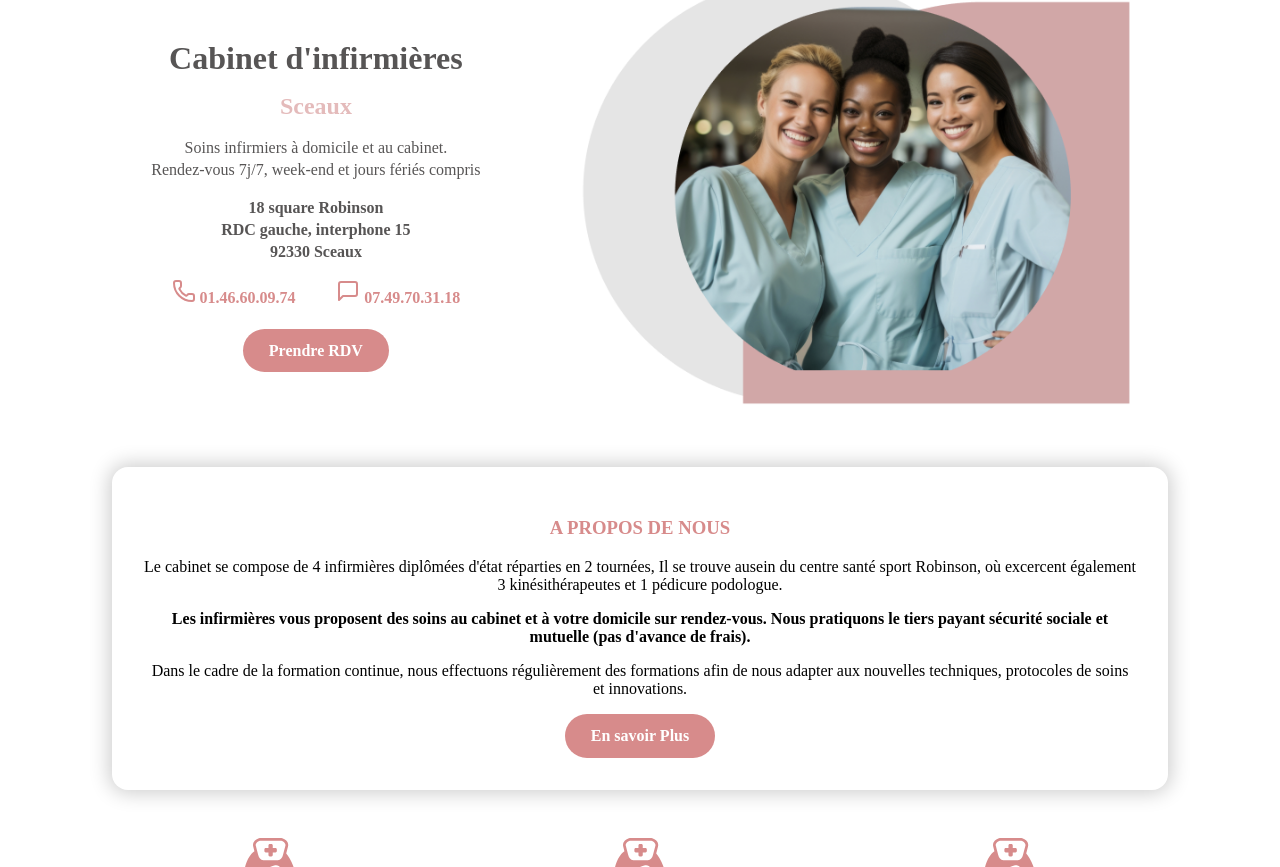
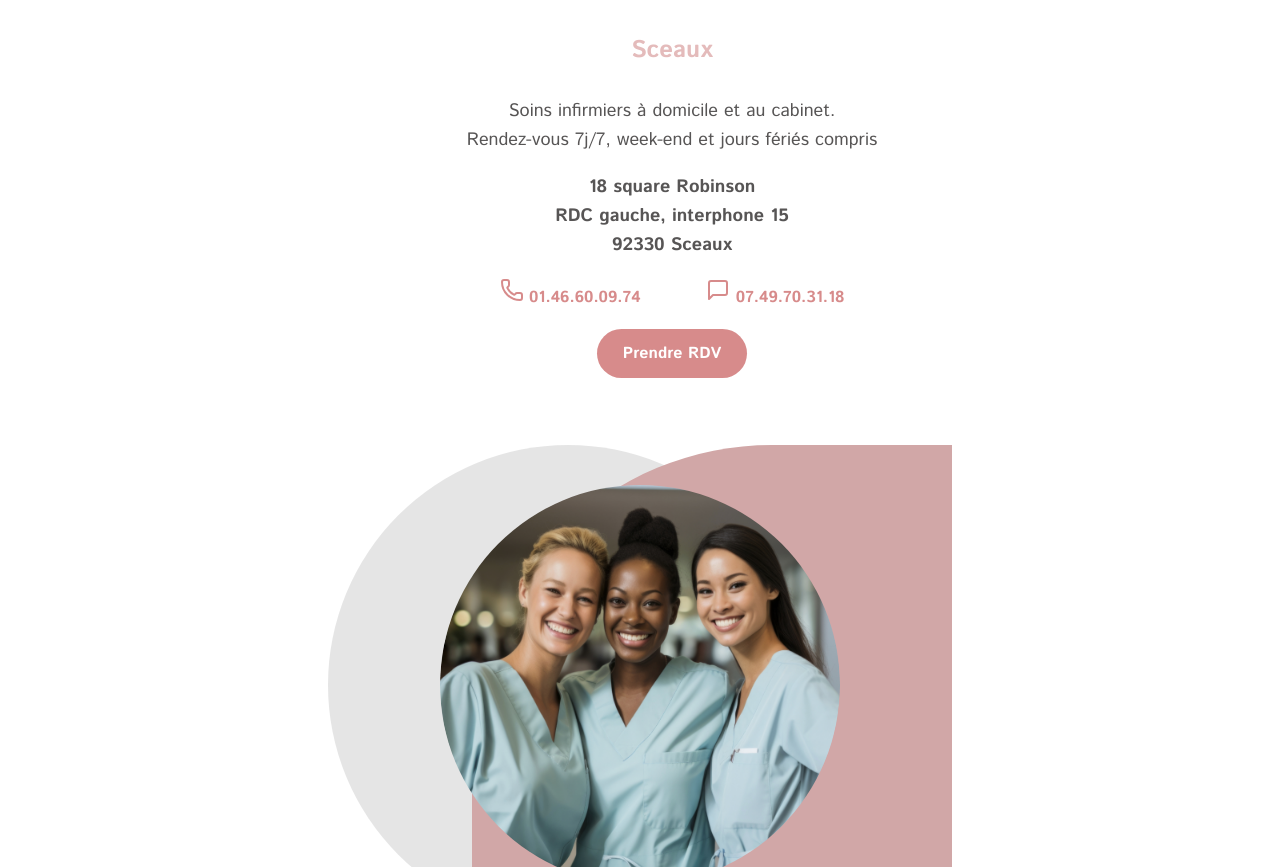
Before and after one commit to Cabinet-Infirmier/cabinet-infirmier-sceaux, a React (Vite) app: page / in a window 1280 px wide. Shown: the part 253-1120 px from the top of the page. Built offline with nearby package versions, Linux system fonts and the light colour scheme.

Commit message:
Add transitions & fonts

```diff
--- a/src/components/hero/Hero.jsx
+++ b/src/components/hero/Hero.jsx
@@ -1,5 +1,6 @@
 import styles from "./Hero.module.css";
-import heroImage from "../../assets/images/hero.png";
+import { NavLink } from "react-router-dom";
+import heroImage from "../../../public/images/nurses/Hero.png";
 import Button from "../button/Button";
 import { MessageSquare, Phone } from "lucide-react";
 
@@ -18,26 +19,33 @@ function Hero() {
             </p>
           </div>
 
-          <div className={styles.adress}>
+          <div className={styles.address}>
             <p>
-              18 square Robinson <br /> RDC gauche, interphone 15
-              <br />
-              92330 Sceaux
+              <b>
+                18 square Robinson <br /> RDC gauche, interphone 15
+                <br />
+                92330 Sceaux
+              </b>
             </p>
           </div>
           <div className={styles.contact}>
             <div>
-              <Phone /> 01.46.60.09.74
+              <Phone /> <a href="tel:0146600974">01.46.60.09.74</a>
             </div>
             <div>
-              <MessageSquare /> 07.49.70.31.18
+              <MessageSquare /> <a href="sms:0749703118">07.49.70.31.18</a>
             </div>
           </div>
-          <Button>Prendre RDV</Button>
+
+          <NavLink to="/contact">
+            <Button>Prendre RDV</Button>
+          </NavLink>
         </div>
       </div>
 
       <div className={styles.containerImage}>
+        <div className={styles.grayForm}></div>
+        <div className={styles.pinkForm}></div>
         <img className={styles.img} src={heroImage} alt="Hero" />
       </div>
     </div>
--- a/src/components/hero/Hero.module.css
+++ b/src/components/hero/Hero.module.css
@@ -5,38 +5,132 @@
   align-items: center;
   flex-wrap: wrap;
   text-align: center;
-  line-height: 22px;
   color: #575555;
+  width: 100%;
 }
 
-.hero h1 {
-  line-height: 30px;
+.hero h1,
+h2 {
+  font-family: Istok Web;
+  font-weight: 700;
+  font-size: px2.25rem;
+  line-height: 3.239rem;
+  letter-spacing: 0%;
+  text-align: center;
 }
 
 .hero h2 {
   color: #e4bbbb;
+  margin-top: 0;
 }
 
-.container {
-  max-width: 1048px;
-  width: 40%;
+.hero .container {
   display: flex;
-  justify-content: space-around;
+  justify-content: center;
   align-items: center;
-  padding-top: 2.8rem;
+  margin-left: 4rem;
+}
+
+.hero .container p {
+  font-weight: 400;
+  font-size: 18px;
+  line-height: 29px;
+  letter-spacing: 3%;
+  text-align: center;
+  width: 383;
+  height: 87;
+  top: 218px;
+  left: 184px;
+}
+
+.address {
+  font-weight: bold;
+}
+
+a {
+  text-decoration: none;
+  color: #d78b8b;
 }
 
 .containerImage {
+  position: relative;
   padding-top: 2rem;
+  width: 40rem;
+  height: 34.375rem;
+  display: flex;
+  justify-content: center;
+  align-items: center;
+  margin: 0 auto;
+}
+
+.grayForm {
+  position: absolute;
+  width: 30rem;
+  height: 30rem;
+  background: #d9d9d9ad;
+  border-radius: 50%;
+  left: 50%;
+  top: 10;
+  transform: translateX(-50%) translateX(-150px);
+  opacity: 0;
+  animation: moveInLeft 1.2s ease-out forwards;
+}
+
+.pinkForm {
+  position: absolute;
+  width: 30rem;
+  height: 30rem;
+  background: #d1a7a7;
+  border-top-left-radius: 300px;
+  top: 10;
+  left: 50%;
+  transform: translateX(-50%) translateX(150px);
+  opacity: 0;
+  animation: moveInRight 1.2s ease-out 0.3s forwards;
 }
 
 .img {
-  object-fit: cover;
-  height: 450px;
+  width: 25rem;
+  height: 25rem;
+  top: 12px;
+  left: 50%;
+  transform: translateX(-50%);
+  border-radius: 50%;
+  opacity: 0;
+  animation: fadeIn 2s ease 1s 1 normal forwards;
 }
 
-.adress {
-  font-weight: bold;
+@keyframes moveInLeft {
+  from {
+    transform: translateX(-150px);
+    opacity: 0;
+  }
+  to {
+    transform: translateX(-65%);
+    opacity: 1;
+  }
+}
+
+@keyframes moveInRight {
+  from {
+    transform: translateX(150px);
+    opacity: 0;
+  }
+  to {
+    transform: translateX(-35%);
+    opacity: 1;
+  }
+}
+
+@keyframes fadeIn {
+  from {
+    opacity: 0;
+    transform: scale(1);
+  }
+  to {
+    opacity: 1;
+    transform: scale(1);
+  }
 }
 
 .contact {
--- a/src/index.css
+++ b/src/index.css
@@ -1,3 +1,14 @@
 :root {
   padding: 0 4.8rem;
 }
+
+body {
+  font-family: "Istok Web", serif;
+  font-weight: 400;
+  font-style: normal;
+}
+
+h1 {
+  font-family: "Instrument Sans", serif;
+  font-style: normal;
+}
```
Also changed, not shown: public/images/nurses/Hero.png (added).
